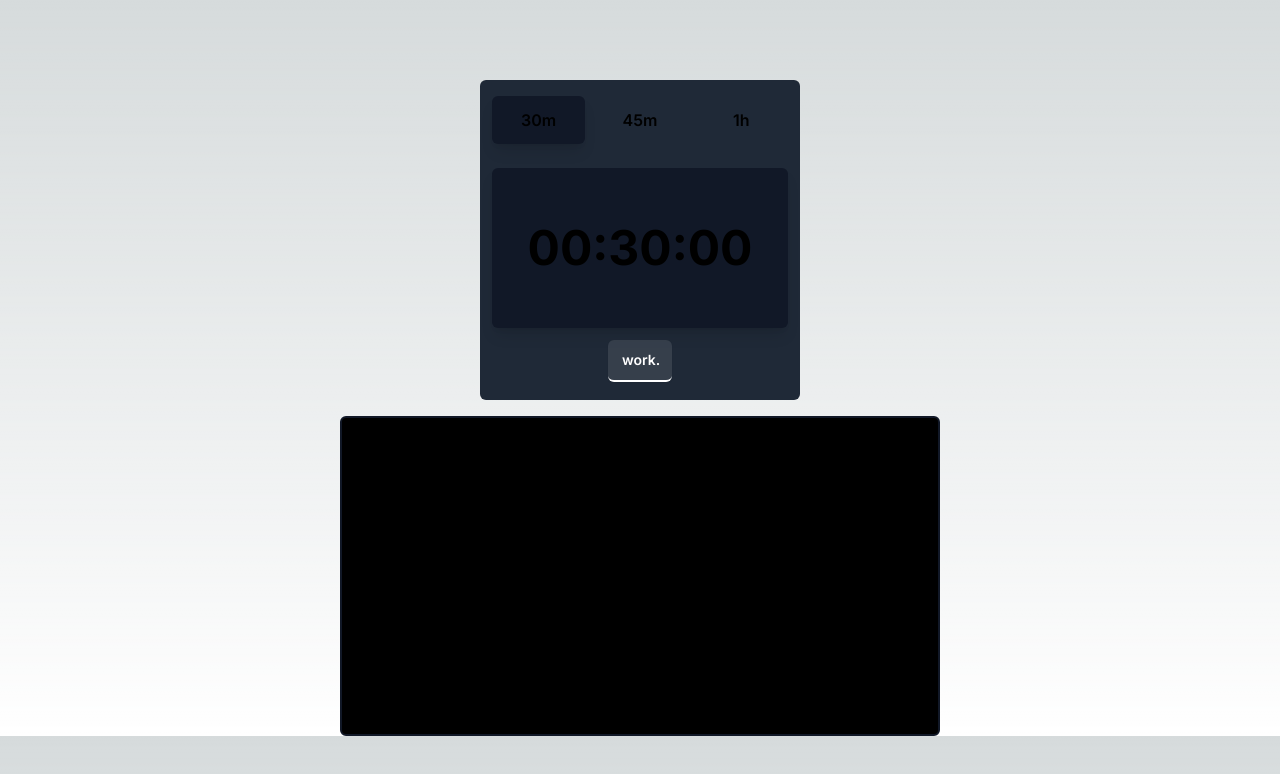
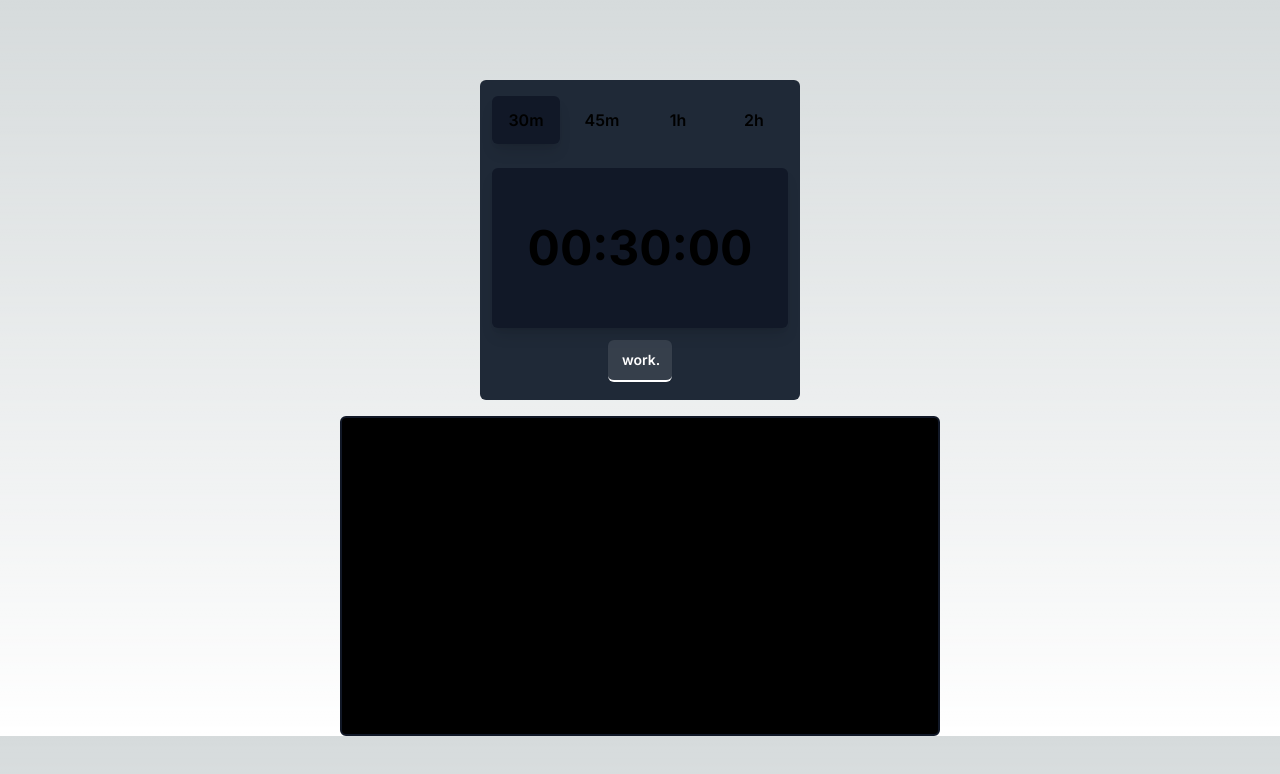
Before and after one commit to trevorwrightdev/deep-timer, a Next.js app: page / in a window 1280 px wide. Shown: the top 774 px of the page. Built offline with nearby package versions, Linux system fonts and the light colour scheme.

Commit message:
added 2 hour option

```diff
--- a/app/components/Timer.tsx
+++ b/app/components/Timer.tsx
@@ -12,6 +12,8 @@ function getOptionSeconds(option: number) {
         return 45 * 60
     } else if (option === 2) {
         return 60 * 60
+    } else if (option === 3) {
+        return 120 * 60
     }
 
     return 0
@@ -84,8 +86,14 @@ const Timer: React.FC = () => {
                 >
                     1h
                 </TimerOptionButton>
+                <TimerOptionButton
+                    selected={selectedOption === 3}
+                    onClick={() => setSelectedOption(3)}
+                >
+                    2h
+                </TimerOptionButton>
             </div>
-            <TimeDisplay timeRemainingInSeconds={timeRemainingInSeconds}/>
+            <TimeDisplay timeRemainingInSeconds={timeRemainingInSeconds} />
             <TimerStartButton
                 timerOn={timerOn}
                 onClick={() => setTimerOn(prev => !prev)}
--- a/app/components/TimerOptionButton.tsx
+++ b/app/components/TimerOptionButton.tsx
@@ -11,7 +11,7 @@ const TimerOptionButton: React.FC<TimerOptionButtonProps> = ({
 }) => {
     return (
         <div
-            className={`w-1/3 h-12 rounded-md grid place-items-center cursor-pointer font-semibold ${
+            className={`w-1/4 h-12 rounded-md grid place-items-center cursor-pointer font-semibold ${
                 selected ? 'bg-gray-900 shadow-lg' : ''
             }`}
             onClick={onClick}
```
